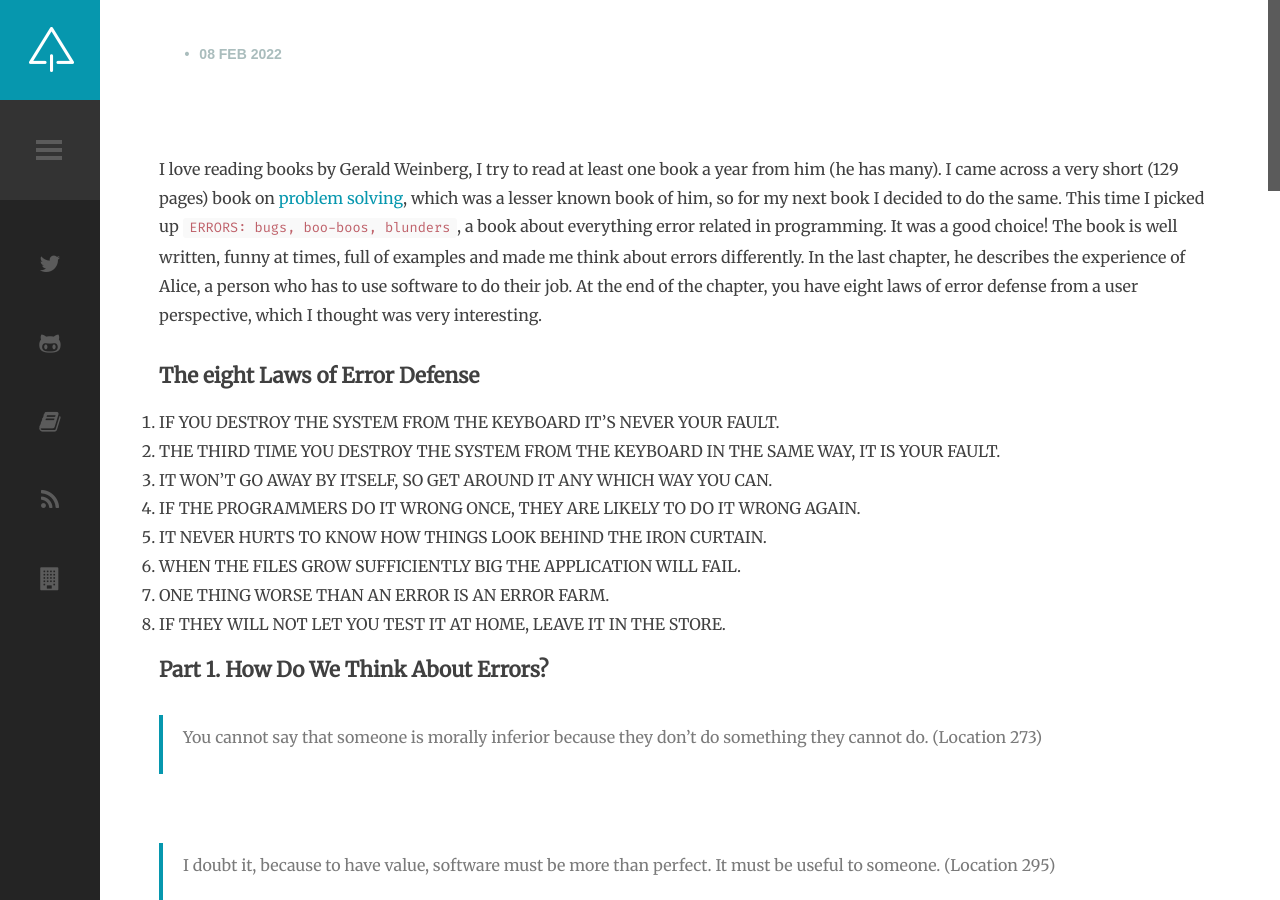
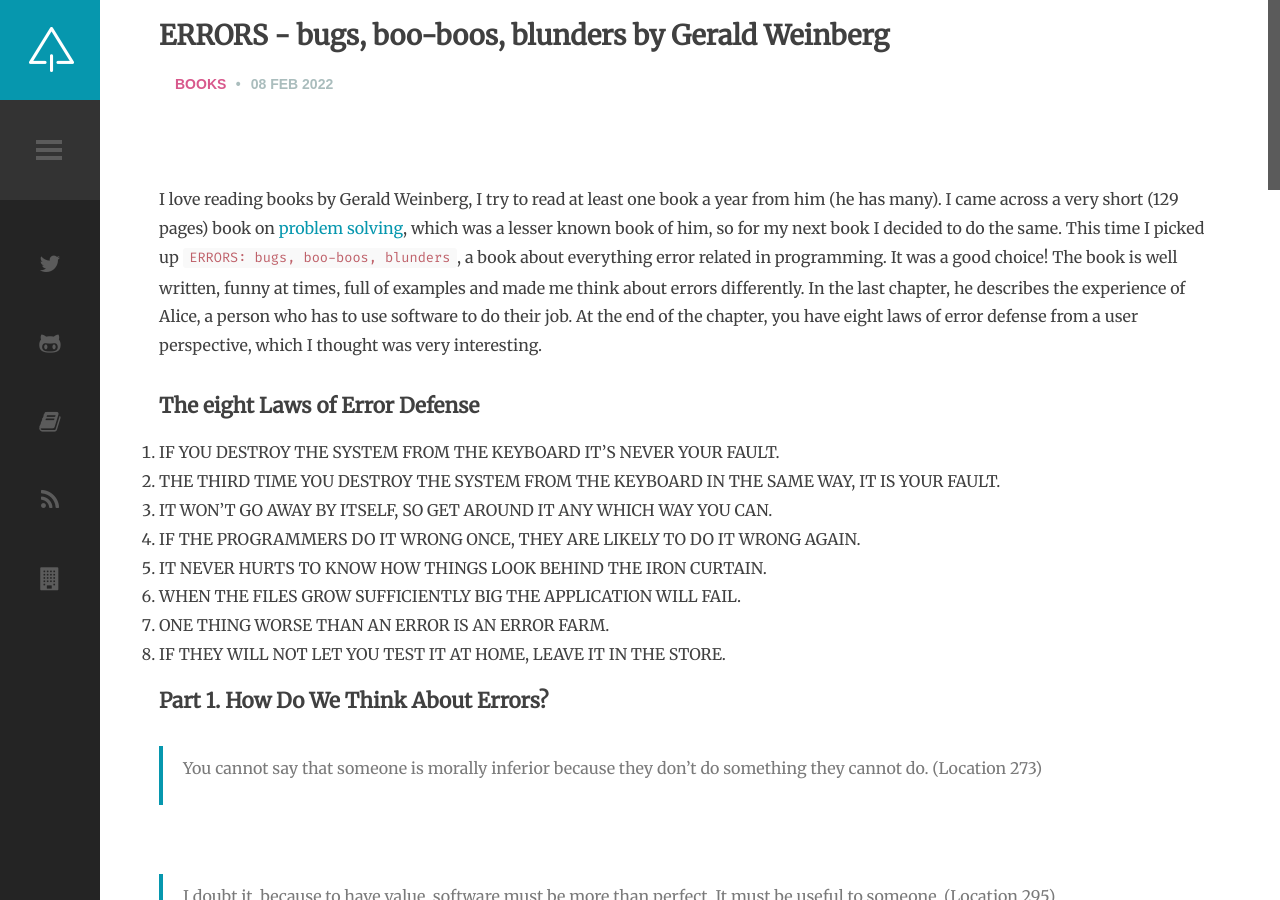
Before and after one commit to selketjah/selketjah.github.io, a Jekyll site: the page built from _posts/2022-02-08-errors-blunders-booboos.md, in a window 1280 px wide and 900 px high. Built offline with Jekyll 4.4.1, drawn with Linux system fonts in a browser that asks for light colours; our own code applies the rules of GitHub Pages for plain Markdown files; comment, search, counter and statistics services are not loaded.

Commit message:
book review errors by Gerald Weinberg

```diff
--- a/_posts/2022-02-08-errors-blunders-booboos.md
+++ b/_posts/2022-02-08-errors-blunders-booboos.md
@@ -1,6 +1,6 @@
 ---
 layout: post
-title: ERRORS: bugs, boo-boos, blunders by Gerald Weinberg
+title: ERRORS - bugs, boo-boos, blunders by Gerald Weinberg
 category: books
 date: February 08, 2022
 tags:
```
